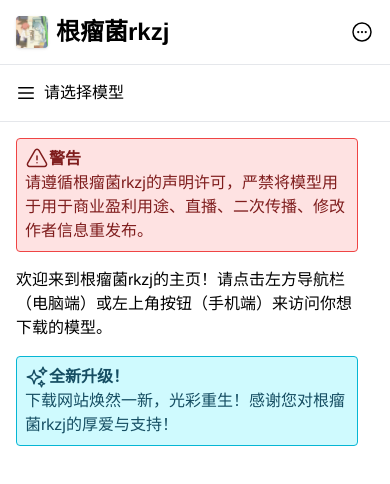
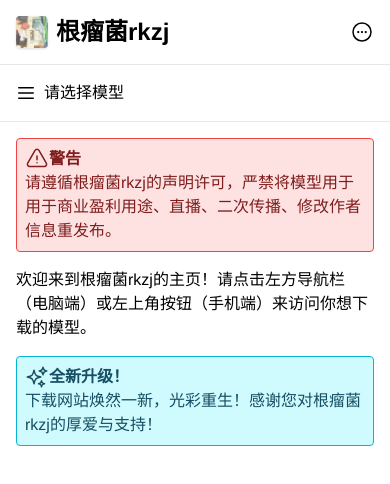
Before and after one commit to skymkmk/rkzj.skymkmk.com, a React (Vite) app: page / in a window 390 px wide. Shown: the top 484 px of the page. Built offline with nearby package versions, Linux system fonts and the light colour scheme.

Commit message:
Fix the margin issue

```diff
--- a/src/components/Content.tsx
+++ b/src/components/Content.tsx
@@ -71,7 +71,7 @@ const Content = () => {
     }
   }, [currentIndex, imgURL]);
   return (
-    <div className="col-span-2 lg:col-span-3 2xl:col-span-4 mr-4">
+    <div className="col-span-2 lg:col-span-3 2xl:col-span-4 xl:mr-4">
       <div className="text-red-900 border border-red-500 rounded bg-red-100 p-2 mb-4">
         <div className="flex">
           <svg xmlns="http://www.w3.org/2000/svg" fill="none" viewBox="0 0 24 24" strokeWidth={1.5} stroke="currentColor" className="w-6 h-6">
```
